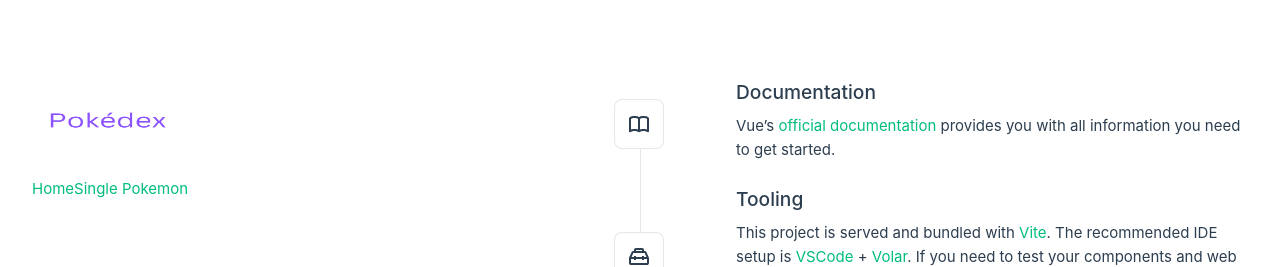
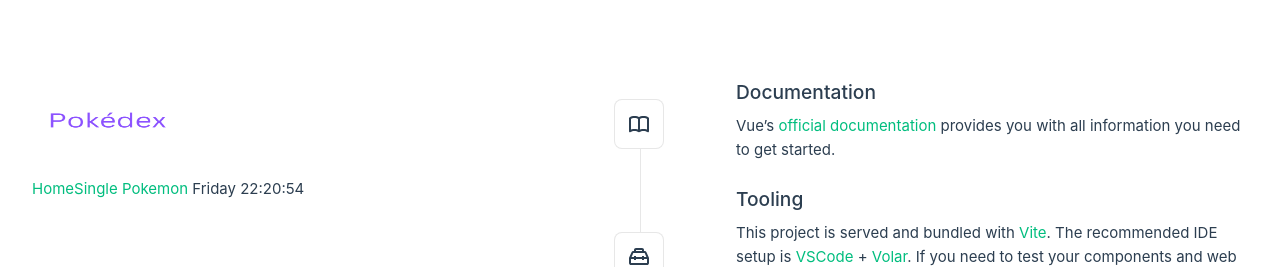
Before and after one commit to fidashn/aporia-fe-home-assignment-fida, a Vue app in the folder pokemon-server/pokedex-fida/: page / in a window 1280 px wide. Shown: the top 267 px of the page. Built offline with nearby package versions, Linux system fonts and the light colour scheme.

Commit message:
docs:changes the favicon & apps' name besides creates the timeAndDay function

```diff
--- a/pokemon-server/pokedex-fida/index.html
+++ b/pokemon-server/pokedex-fida/index.html
@@ -2,9 +2,9 @@
 <html lang="en">
   <head>
     <meta charset="UTF-8">
-    <link rel="icon" href="/favicon.ico">
+    <link rel="icon" href="./public/favicon.ico">
     <meta name="viewport" content="width=device-width, initial-scale=1.0">
-    <title>Vite App</title>
+    <title>Pokedéx By Fida</title>
   </head>
   <body>
     <div id="app"></div>
--- a/pokemon-server/pokedex-fida/src/App.vue
+++ b/pokemon-server/pokedex-fida/src/App.vue
@@ -1,5 +1,14 @@
 <script setup lang="ts">
 import { RouterLink, RouterView } from "vue-router";
+
+function currentDayAndTime() {
+  const current = new Date();
+  const dayOfTheWeek = `${current.toLocaleString('en-us', {weekday:'long'})}`
+  const exactTime = `${current.getHours()}:${current.getMinutes()}:${current.getSeconds()}`
+  return(dayOfTheWeek + ' '  + exactTime + ' ') ;
+}
+
+
 </script>
 
 <template>
@@ -13,9 +22,10 @@ import { RouterLink, RouterView } from "vue-router";
     />
 
     <div class="wrapper">
-    <nav>
+   <nav>
         <RouterLink to="/">Home</RouterLink>
         <RouterLink to="/single-pokemon">Single Pokemon</RouterLink>
+        {{ currentDayAndTime() }}
       </nav>
     </div>
   </header>
@@ -24,4 +34,10 @@ import { RouterLink, RouterView } from "vue-router";
 </template>
 
 <style scoped>
+.app-wrapper{
+display: flex;
+flex-direction: column;
+height: 100vh;
+width: 100vw;
+}
 </style>
```
Also changed, not shown: pokemon-server/pokedex-fida/.eslintrc.cjs, 1 other file (tests, documents, lock files or other folders).
